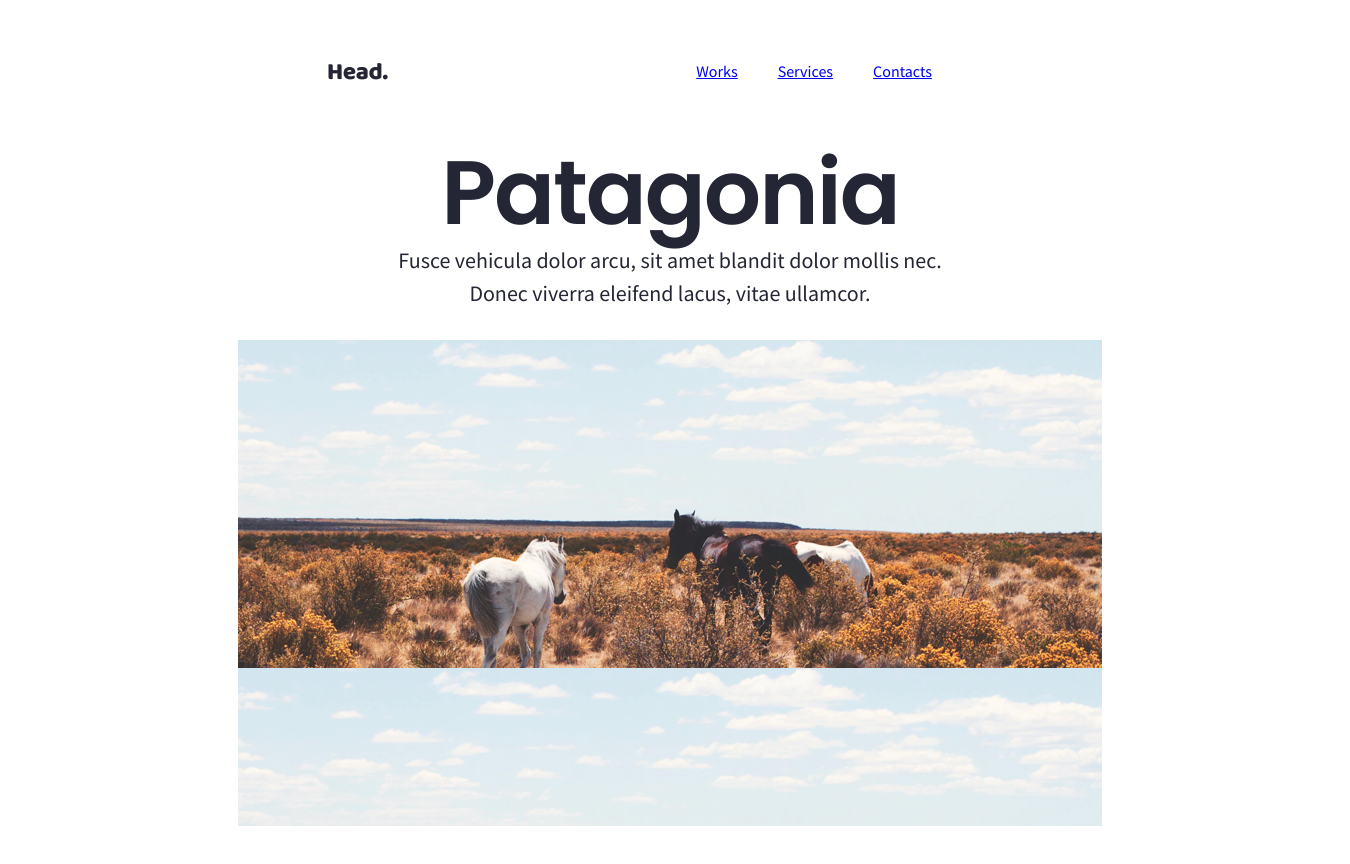
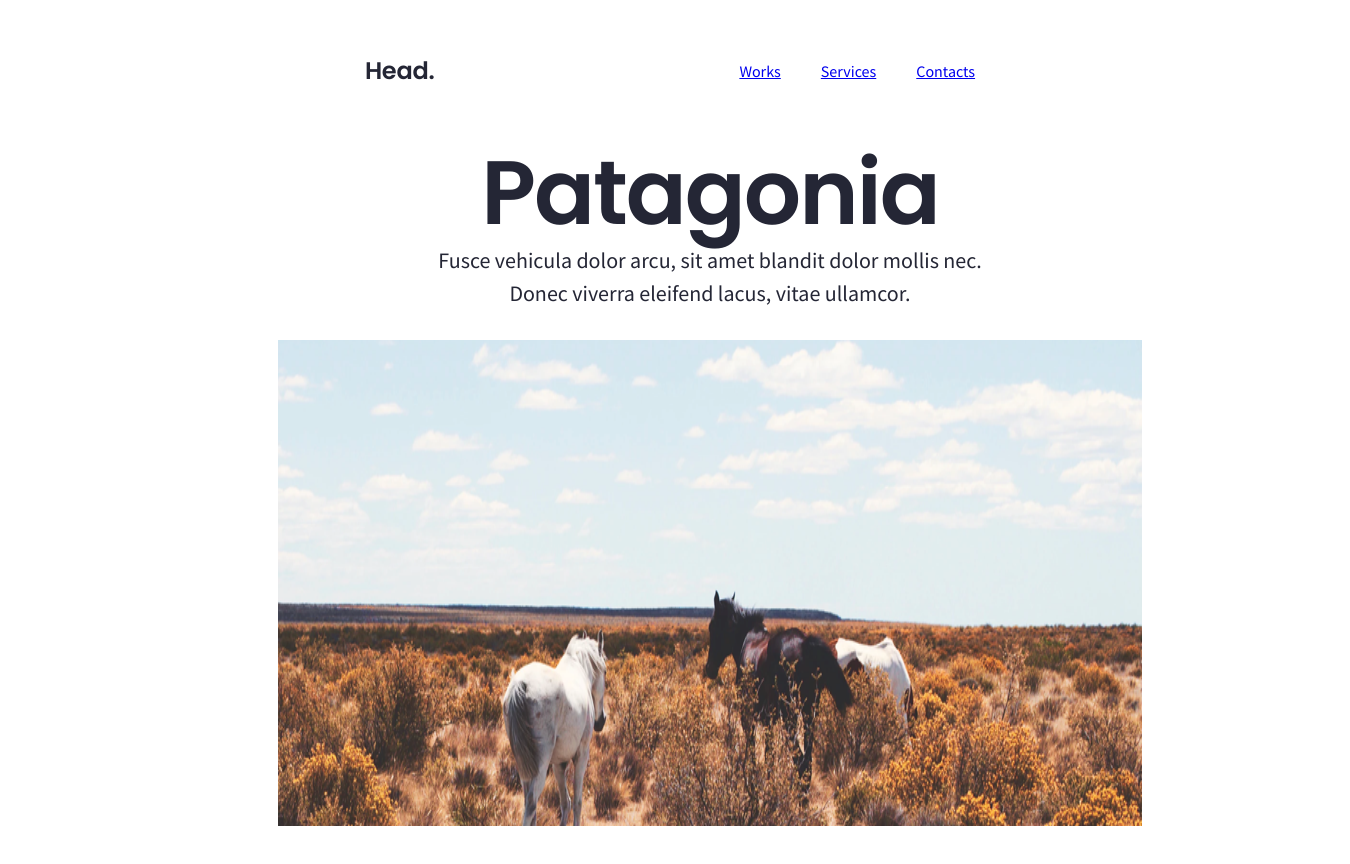
Before and after one commit to vasavipailla/responsive_project, a plain HTML site: page index.html in a window 1280 px wide. Shown: the whole page, 1350 px wide, since content can reach past the window. Drawn offline with Linux system fonts and the light colour scheme.

Commit message:
changes in image and logo

```diff
--- a/index.html
+++ b/index.html
@@ -13,8 +13,8 @@
     <body>
         <header>
             <nav class="nav">
-                 <div class="logo ">
-                     <img src="images/Head..png" alt="logo of head">
+                 <div>
+                     <h1 class="logo">Head.</h1>
                  </div>
                  <div>
                    <ul class="list">
@@ -31,13 +31,13 @@
                     <h1 class="heading">Patagonia</h1>
                     <p class="main-text">Fusce vehicula dolor arcu, sit amet blandit dolor mollis nec. Donec viverra eleifend lacus, vitae ullamcor.</p>
                 </div>
-                <div class="image">
-                    <!-- <picture>
-                        <source media="(max-width:1440px)" srcset="./images/Bitmap.png">
+                <div>
+                     <!-- <picture> -->
+                        <!-- <source media="(max-width:1440px)" srcset="./images/Bitmap.png">
                         <source media="(max-width:768px)" srcset="./images/Bitmap1.png">
                         <source media="(max-width:320px)" srcset="./images/Bitmap2.png"> -->
-                        <img src="images/Bitmap.png" alt="picture of horses">
-                    <!-- </picture> -->
+                        <img class="image" src="images/Bitmap.png" alt="picture of horses">
+                     <!-- </picture>  -->
                 </div>
             </div>
         </main>
--- a/styles/index.css
+++ b/styles/index.css
@@ -2,6 +2,8 @@
     width: 100%;
     max-width: 1440px;
     min-height: 810px;
+    margin: 40px;
+
 }
 
 .nav {
@@ -9,6 +11,16 @@
     justify-content: space-evenly;
     align-items: center;
     margin:40px;
+}
+
+.logo{
+    font-family: 'Poppins';
+    font-style: normal;
+    font-weight: 400;
+    font-size: 24px;
+    line-height: 36px;
+    letter-spacing: -0.25px;
+    color: #242635;
 }
 
 .list {
@@ -26,7 +38,7 @@
     margin: 20px;
 }
 
-li :hover {
+ a:hover {
     color: green;
 }
 
@@ -35,7 +47,7 @@
     display: flex;
     flex-direction: column;
     align-items: center;
-    margin: 30px;
+    margin:30px;
 }
 
 .heading{
@@ -67,6 +79,7 @@
     max-width: 864px;
     min-height: 486px;
     margin: 30px;
+
 }
 
 @media screen and (max-width: 1440px) {
@@ -87,7 +100,7 @@
     }
 }
 
-@media screen and (max-width:320px) {
+@media screen and (max-width:400px) {
     .heading {
         font-size:36px;
     }
@@ -109,7 +122,7 @@
     }
 }
 
-@media screen and (max-width:320px) {
+@media screen and (max-width:400px) {
     .main-text {
         font-size: 12px;
         line-height: 18px;
@@ -128,7 +141,7 @@
     }
 }
 
-@media screen and (max-width:320px) {
+@media screen and (max-width:400px) {
     .image {
         background-image: url('../images/Bitmap2.png');
     }
```
